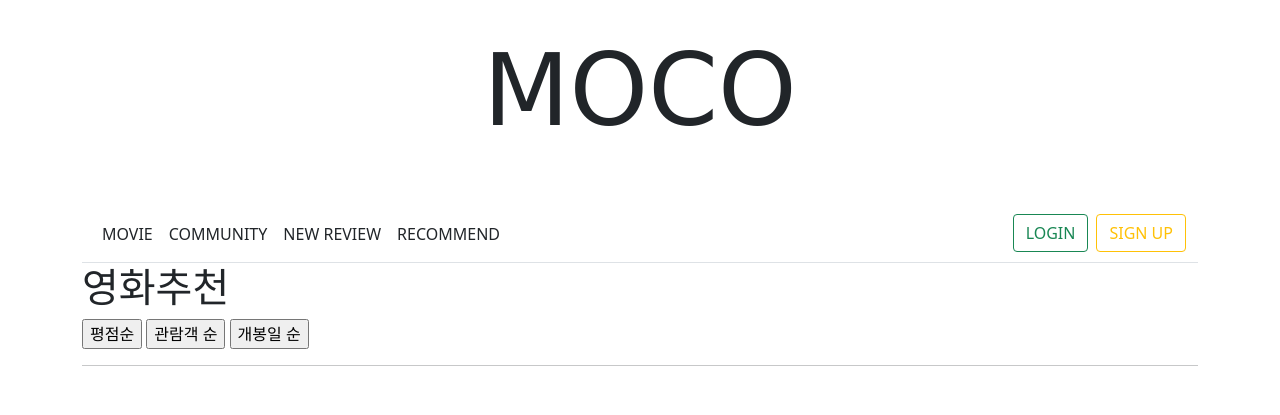
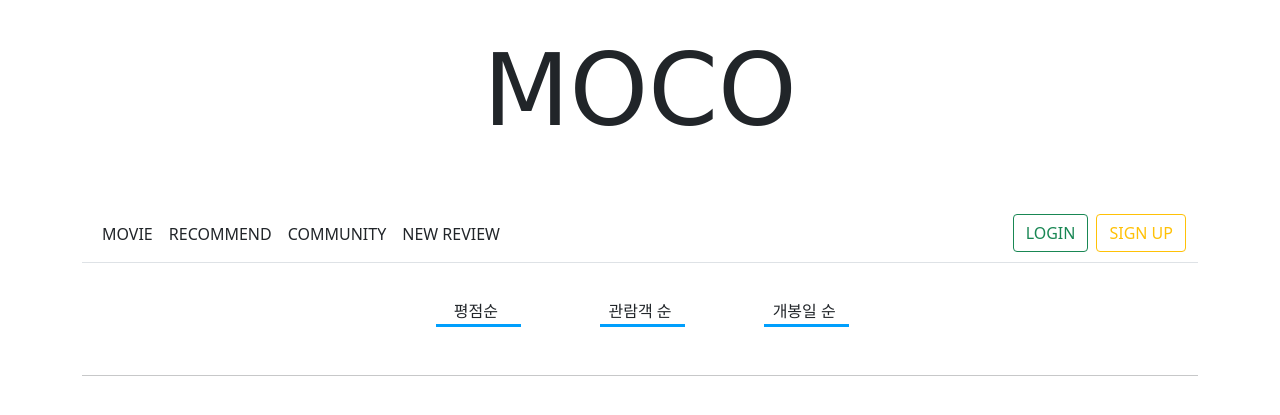
Before and after one commit to gheun0712/MOCO, a Django app: page /movies/recommend in a window 1280 px wide. Shown: the top 415 px of the page. Run offline with Django 3.2, Linux system fonts and the light colour scheme; some libraries are stand-ins or nearby versions; some web fonts are replaced.

Commit message:
0524 오전 Front 수정

```diff
--- a/movies/templates/movies/recommend.html
+++ b/movies/templates/movies/recommend.html
@@ -2,11 +2,89 @@
 {% load bootstrap5 %}
 
 {% block content %}
-  <h1 id="title">영화추천</h1>
-  <input id="averageBtn" type="submit" value="평점순">
-  <input id="popularityBtn" type="submit" value="관람객 순">
-  <input id="releasedateBtn"type="submit" value="개봉일 순">
-  <hr>
+<style>
+  .spot {
+    position: absolute;
+    width: 100%;
+    height: 100%;
+    top: 0;
+    left: 0;
+  }
+
+  .svg-wrapper {
+    margin-top: 0;
+    position: relative;
+    width: 150px;
+    /*make sure to use same height/width as in the html*/
+    height: 40px;
+    display: inline-block;
+    border-radius: 3px;
+    margin-left: 5px;
+    margin-right: 5px
+  }
+
+  #shape {
+    stroke-width: 6px;
+    fill: transparent;
+    stroke: #009FFD;
+    stroke-dasharray: 85 400;
+    stroke-dashoffset: -220;
+    transition: 1s all ease;
+  }
+
+  #text {
+    margin-top: -35px;
+    text-align: center;
+  }
+
+  #text a {
+    color: Black;
+    text-decoration: none;
+    font-weight: 100;
+    font-size: 1.1em;
+  }
+
+  .svg-wrapper:hover #shape {
+    stroke-dasharray: 50 0;
+    stroke-width: 3px;
+    stroke-dashoffset: 0;
+    stroke: #06D6A0;
+  }
+</style>
+
+  {% comment %} <h1 id="title">영화추천</h1> {% endcomment %}
+  <br>
+  <div class="buttons" align="center">
+      <div class="svg-wrapper">
+        <svg height="40" width="150" xmlns="http://www.w3.org/2000/svg">
+          <rect id="shape" height="40" width="150" />
+          <div id="text">
+            <input id="averageBtn" type="submit" class="btn" value="평점순">
+          </div>
+        </svg>
+      </div>
+
+      <div class="svg-wrapper">
+        <svg height="40" width="150" xmlns="http://www.w3.org/2000/svg">
+          <rect id="shape" height="40" width="150" />
+          <div id="text">
+            <input id="popularityBtn" type="submit" class="btn" value="관람객 순">
+          </div>
+        </svg>
+      </div>
+
+      <div class="svg-wrapper">
+        <svg height="40" width="150" xmlns="http://www.w3.org/2000/svg">
+          <rect id="shape" height="40" width="150" />
+          <div id="text">
+            <input id="releasedateBtn"type="submit" class="btn" value="개봉일 순">
+          </div>
+        </svg>
+      </div>
+  </div>
+
+  <hr class="mt-5">
+
   <div id="movieList">
   </div>
 {% endblock content %}
--- a/templates/base.html
+++ b/templates/base.html
@@ -30,13 +30,13 @@
             <a href="{% url 'movies:index' %}" class="nav-link link-dark px-2 active" aria-current="page">MOVIE</a>
           </li>
           <li class="nav-item">
+            <a href="{% url 'movies:recommend' %}" class="nav-link link-dark px-2">RECOMMEND</a>
+          </li>
+          <li class="nav-item">
             <a href="{% url 'community:index'%}" class="nav-link link-dark px-2">COMMUNITY</a>
           </li>
           <li class="nav-item">
             <a href="{% url 'community:create'%}" class="nav-link link-dark px-2">NEW REVIEW</a>
-          </li>
-          <li class="nav-item">
-            <a href="{% url 'movies:recommend' %}" class="nav-link link-dark px-2">RECOMMEND</a>
           </li>
         </ul>
 
@@ -47,7 +47,9 @@
                 {% csrf_token %}
                 <input type="submit" value="Logout" class="btn btn-outline-danger mx-2">
               </form>
-                {% comment %} <a href="{% url 'accounts:profile' %}" class="btn btn-outline-warning">Profile</a> {% endcomment %}
+              {% comment %} <li class="nav-item">
+                <a href="{% url 'accounts:profile' %}" class="btn btn-outline-warning">SIGN UP</a>
+              </li> {% endcomment %}
 
             {% else %}
               <a href="{% url 'accounts:login' %}" class="btn btn-outline-success mx-2">LOGIN</a>
```
Also changed, not shown: movies/templates/movies/detail.html (+71 -19 lines), movies/templates/movies/index.html (+77 -11 lines).
